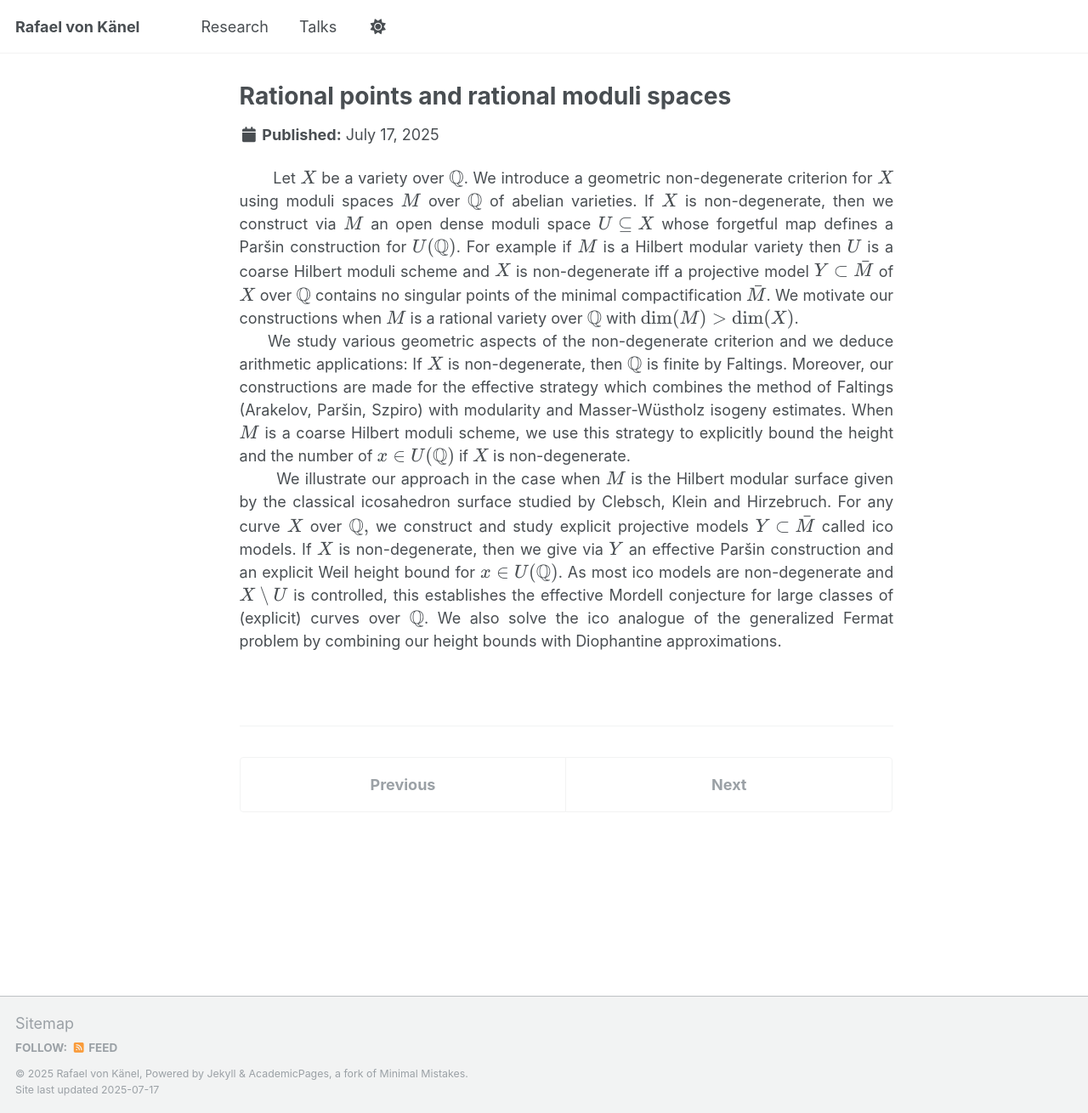
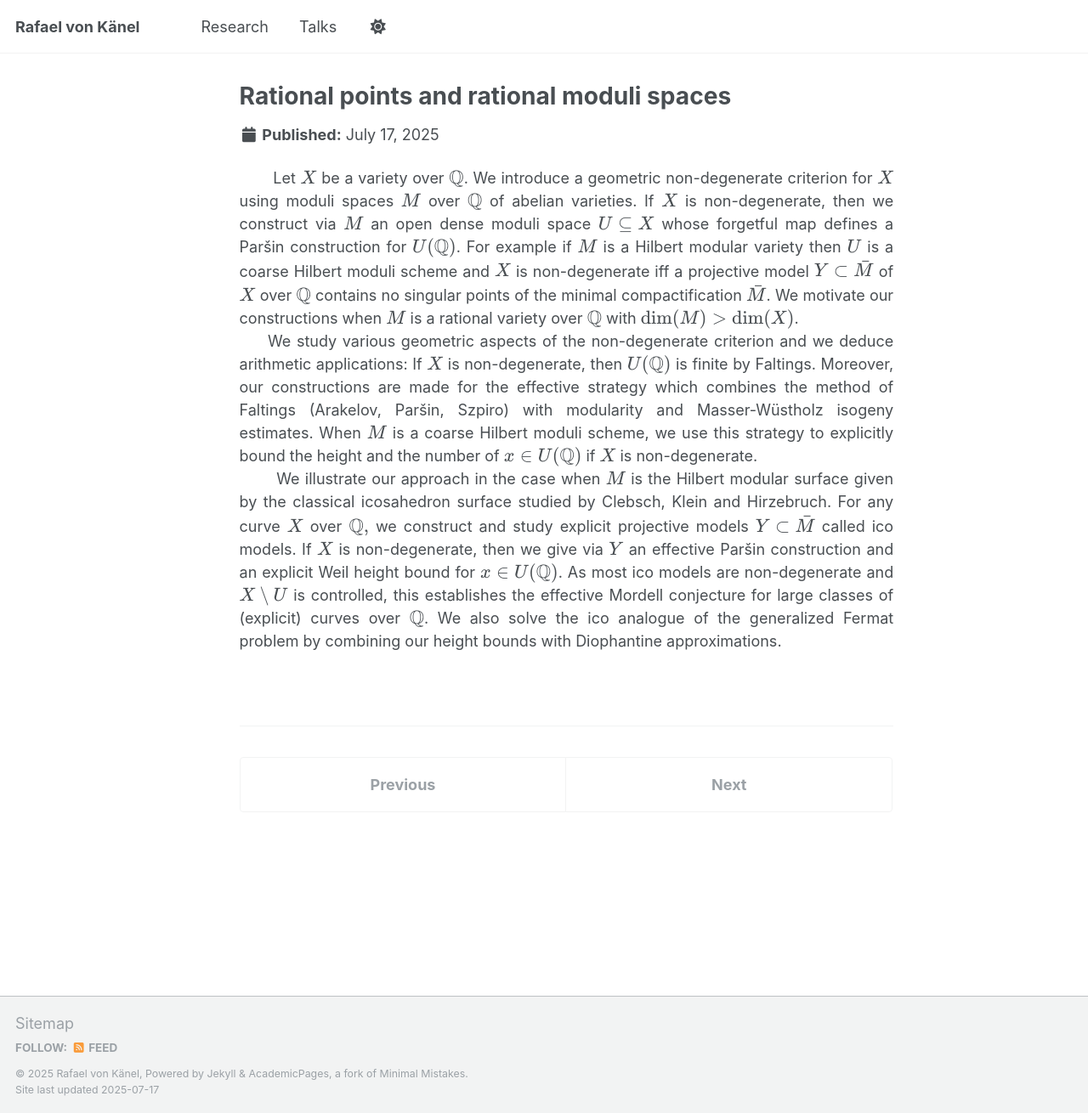
Before and after one commit to rafaelvonkanel/rafaelvonkanel.github.io, a Jekyll site: the page built from _research/proj1.md, in a window 1280 px wide and 1310 px high. Shown: the whole window at 85% size. Built offline with Jekyll 4.4.1, drawn with Linux system fonts in a browser that asks for light colours; a script that is not in the unit is left out.

Commit message:
Update proj1.md

```diff
--- a/_research/proj1.md
+++ b/_research/proj1.md
@@ -7,5 +7,5 @@ author_profile: false
 ---
 <div style="text-align: justify !important; text-justify: inter-word;" markdown="1">
 &nbsp;&nbsp;&nbsp;&nbsp;&nbsp;&nbsp; Let \\(X\\) be a variety over \\(\mathbb{Q}\\). We introduce a geometric non-degenerate criterion for \\(X\\) using moduli spaces \\(M\\) over \\(\mathbb{Q}\\) of abelian varieties. If \\(X\\) is non-degenerate, then we construct via \\(M\\) an open dense moduli space \\(U\subseteq X\\) whose forgetful map defines a Paršin construction for \\(U(\mathbb{Q})\\). For example if \\(M\\) is a Hilbert modular variety then \\(U\\) is a coarse Hilbert moduli scheme and \\(X\\) is non-degenerate iff a projective model \\(Y\subset \bar{M}\\) of \\(X\\) over \\(\mathbb{Q}\\) contains no singular points of the minimal compactification \\(\bar{M}\\). We motivate our constructions when \\(M\\) is a rational variety over \\(\mathbb{Q}\\) with \\(\dim(M)>\dim(X)\\).
-&nbsp;&nbsp;&nbsp;&nbsp; We study various geometric aspects of the non-degenerate criterion and we deduce arithmetic applications: If \\(X\\) is non-degenerate, then \\(\mathbb{Q}\\) is finite by Faltings. Moreover, our constructions are made for the effective strategy which combines the method of Faltings (Arakelov, Par&scaron;in, Szpiro) with modularity and Masser-W&uuml;stholz isogeny estimates. When \\(M\\) is a coarse Hilbert moduli scheme, we use this strategy to explicitly bound the height and the number of \\(x\in U(\mathbb{Q})\\) if \\(X\\) is non-degenerate.
+&nbsp;&nbsp;&nbsp;&nbsp; We study various geometric aspects of the non-degenerate criterion and we deduce arithmetic applications: If \\(X\\) is non-degenerate, then \\(U(\mathbb{Q})\\) is finite by Faltings. Moreover, our constructions are made for the effective strategy which combines the method of Faltings (Arakelov, Par&scaron;in, Szpiro) with modularity and Masser-W&uuml;stholz isogeny estimates. When \\(M\\) is a coarse Hilbert moduli scheme, we use this strategy to explicitly bound the height and the number of \\(x\in U(\mathbb{Q})\\) if \\(X\\) is non-degenerate.
 &nbsp;&nbsp;&nbsp;&nbsp;&nbsp;&nbsp; We illustrate our approach in the case when \\(M\\) is the Hilbert modular surface given by the classical icosahedron surface studied by Clebsch, Klein and Hirzebruch. For any curve \\(X\\) over \\(\mathbb{Q},\\) we construct and study explicit projective models \\(Y\subset\bar{M}\\) called ico models. If \\(X\\) is non-degenerate, then we give via \\(Y\\) an effective Par&scaron;in construction and an explicit Weil height bound for \\(x\in U(\mathbb{Q})\\). As most ico models are non-degenerate and \\(X\setminus U\\) is controlled, this establishes the effective Mordell conjecture for large classes of (explicit) curves over \\(\mathbb{Q}\\). We also solve the ico analogue of the generalized Fermat problem by combining our height bounds with Diophantine approximations.
```
